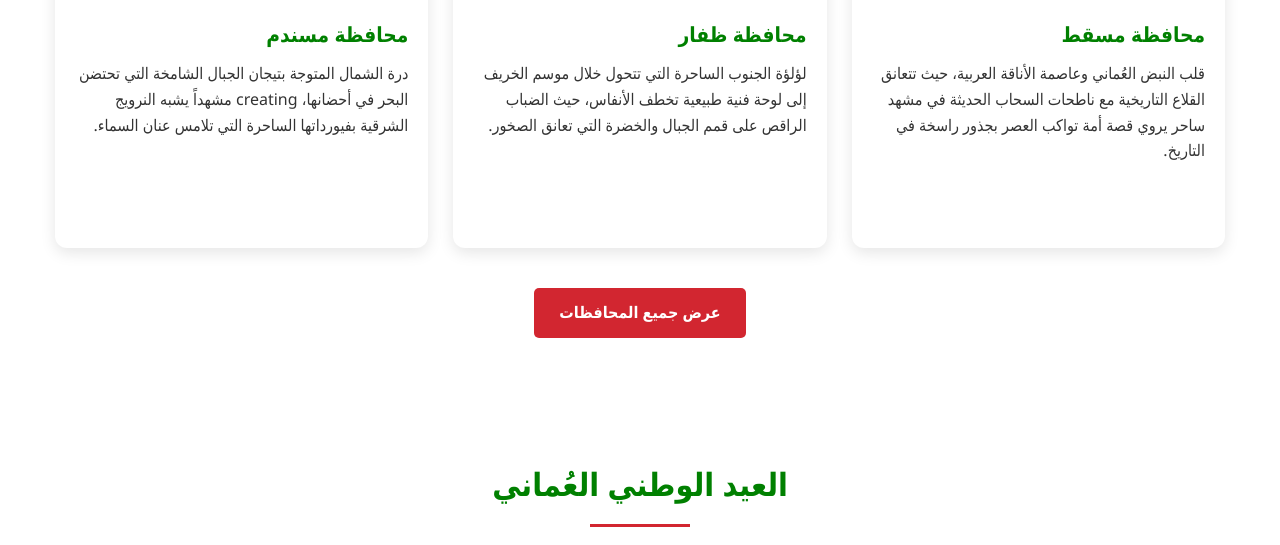
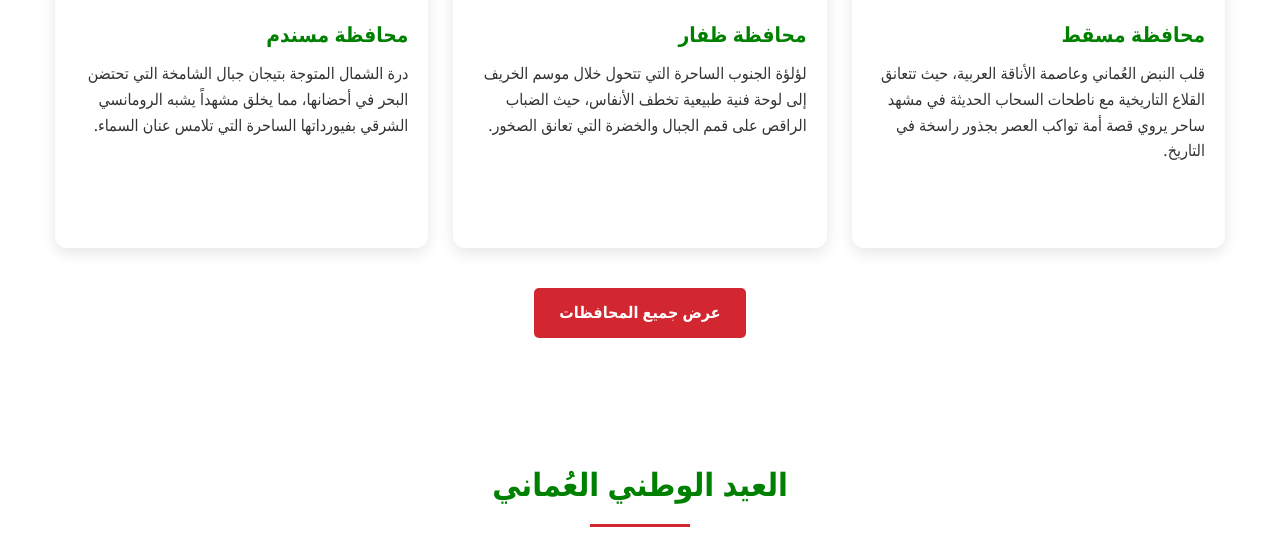
Before and after one commit to m7madmaktoomi/omannews, a plain HTML site: page index.html in a window 1280 px wide. Shown: the part 1101-1646 px from the top of the page. Drawn offline with Linux system fonts and the light colour scheme.

Commit message:
Update index.html

```diff
--- a/index.html
+++ b/index.html
@@ -2592,7 +2592,7 @@
                     en: "Musandam Governorate"
                 },
                 description: {
-                    ar: "درة الشمال المتوجة بتيجان الجبال الشامخة التي تحتضن البحر في أحضانها، creating مشهداً يشبه النرويج الشرقية بفيورداتها الساحرة التي تلامس عنان السماء.",
+                    ar: "درة الشمال المتوجة بتيجان جبال الشامخة التي تحتضن البحر في أحضانها، مما يخلق مشهداً يشبه الرومانسي الشرقي بفيورداتها الساحرة التي تلامس عنان السماء.",
                     en: "The jewel of the North crowned with majestic mountain peaks that embrace the sea in their arms, creating a scene resembling Eastern Norway with its enchanting fjords that touch the sky."
                 },
                 image: "https://media.safarway.com/content/7f722693-4e2c-407c-b4d7-1038b35df95b_sm.jpg",
```
